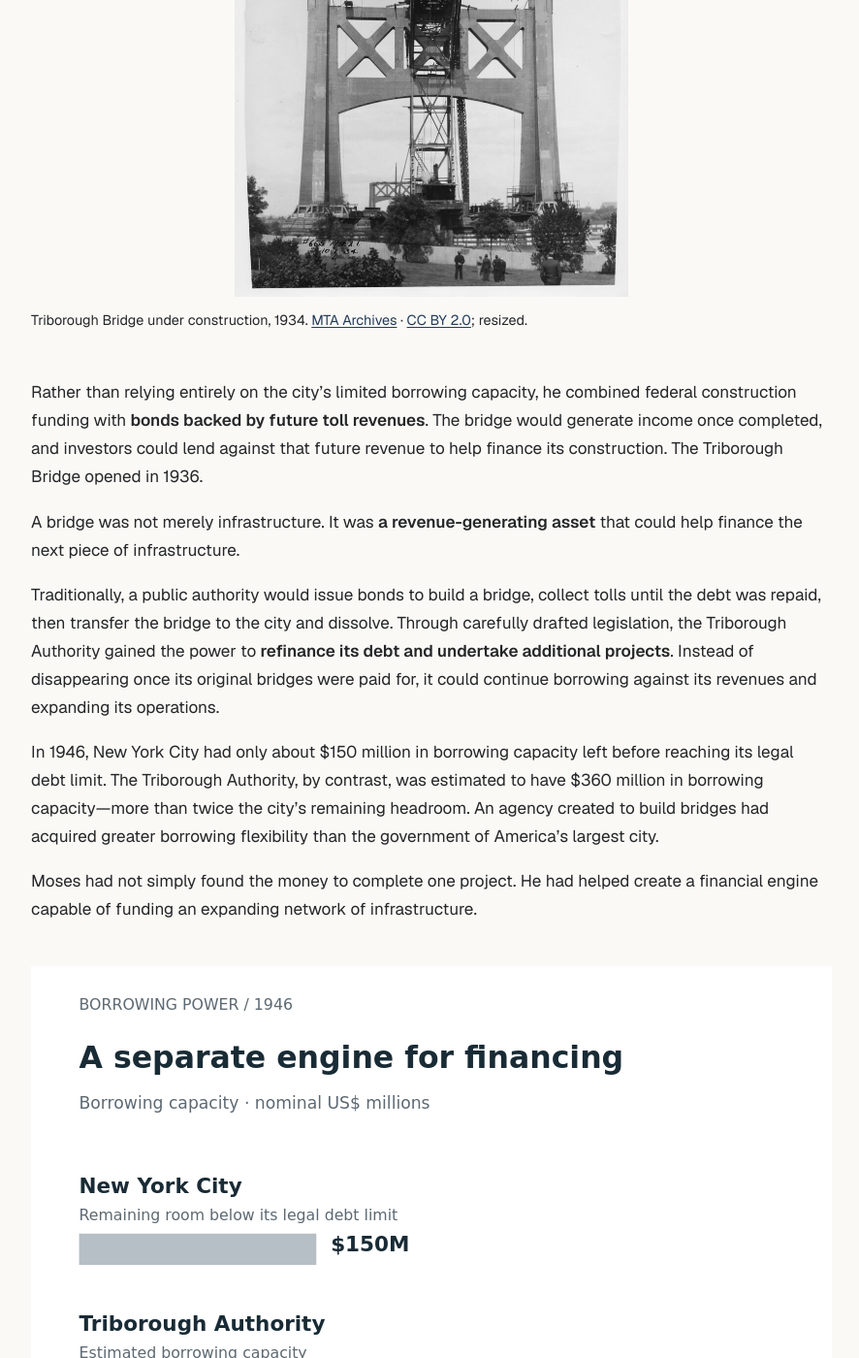
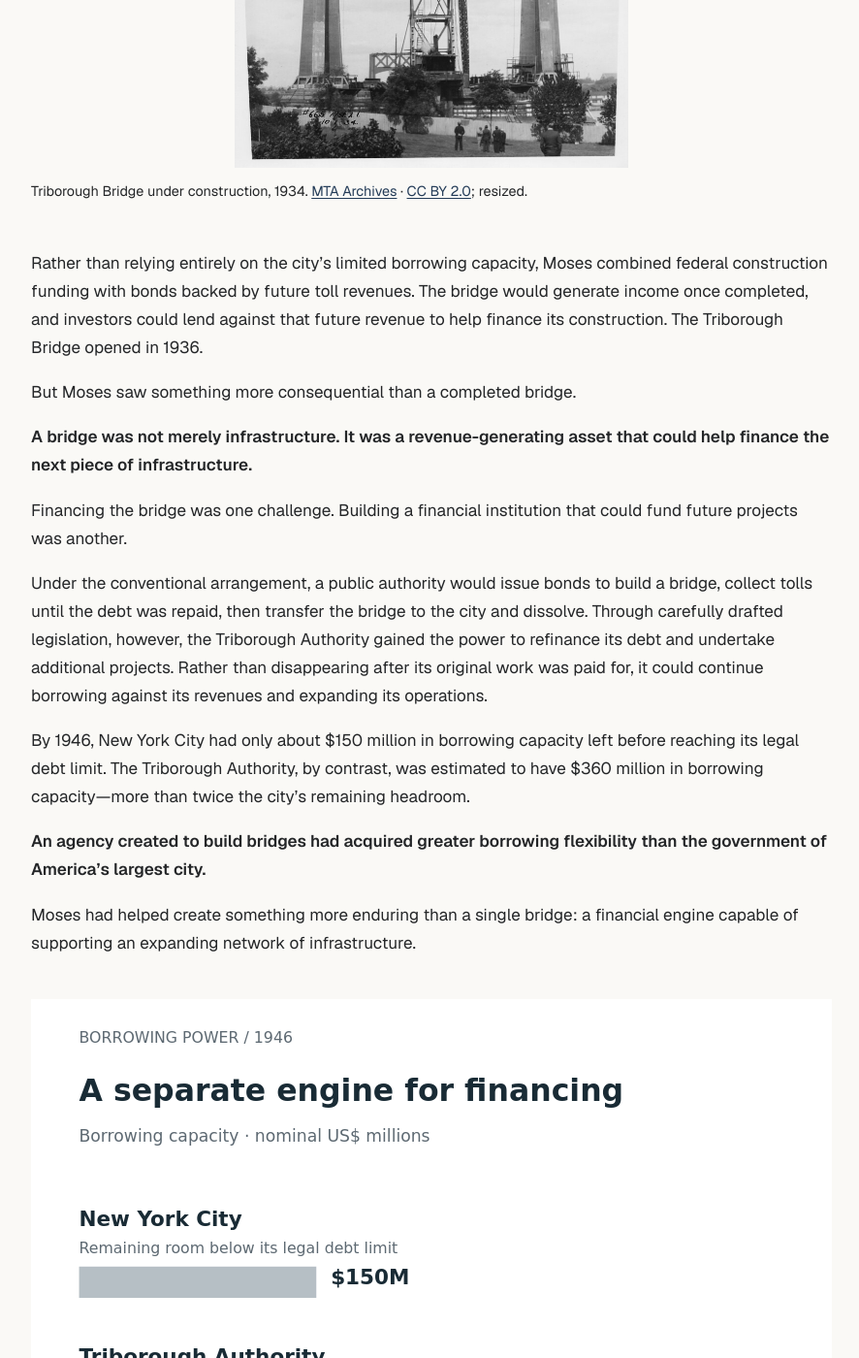
Before and after one commit to parksean7/parksean7.github.io, a Jekyll site: the page built from _posts/2026-11-01-how-the-impossible-gets-built.md, in a window 1280 px wide and 1400 px high, scrolled down 3743 px. Shown: the whole window at 97% size, without its empty margins (195-1081 px from the left). Built offline with Jekyll 4.4.1, drawn with Linux system fonts in a browser that asks for light colours; some of the changed text lies outside the part shown.

Commit message:
Replace part 1 with revised economics text

```diff
--- a/_posts/2026-11-01-how-the-impossible-gets-built.md
+++ b/_posts/2026-11-01-how-the-impossible-gets-built.md
@@ -54,11 +54,9 @@
 2. **Reducing external dependencies is essential to getting things done.**
 3. **Build systems in which each success makes the next one easier.**
 
-## 1. What Makes a Project Seem Impossible May Not Be the Technology, but the Economics.
+## 1. What Makes a Project Seem Impossible May Not Be the Technology, but the Economics
 
-A project can be **technically feasible and still be economically impossible**. Knowing how to build something is not the same as being able to afford it. Sometimes, the real breakthrough comes not from inventing new technology, but from changing how a project is financed—or what it costs to operate.
-
-When Moses took control of the Triborough Bridge Authority in 1934, construction had stalled amid the Great Depression. The engineering was feasible. The need for a direct connection between Manhattan, Queens, and the Bronx was clear. But New York City, already struggling with its finances, could not readily afford to finish the bridge.
+When Robert Moses took control of the Triborough Bridge Authority in 1934, construction had stalled amid the Great Depression. The need for a direct connection between Manhattan, Queens, and the Bronx was clear, and the engineering was within reach. What New York lacked was the money to finish it.
 
 <!-- essay-visual:triborough-construction:start -->
 <figure class="essay-visual essay-visual--portrait">
@@ -67,15 +65,21 @@
 </figure>
 <!-- essay-visual:triborough-construction:end -->
 
-Rather than relying entirely on the city's limited borrowing capacity, he combined federal construction funding with **bonds backed by future toll revenues**. The bridge would generate income once completed, and investors could lend against that future revenue to help finance its construction. The Triborough Bridge opened in 1936.
+Rather than relying entirely on the city's limited borrowing capacity, Moses combined federal construction funding with bonds backed by future toll revenues. The bridge would generate income once completed, and investors could lend against that future revenue to help finance its construction. The Triborough Bridge opened in 1936.
 
-A bridge was not merely infrastructure. It was **a revenue-generating asset** that could help finance the next piece of infrastructure.
+But Moses saw something more consequential than a completed bridge.
 
-Traditionally, a public authority would issue bonds to build a bridge, collect tolls until the debt was repaid, then transfer the bridge to the city and dissolve. Through carefully drafted legislation, the Triborough Authority gained the power to **refinance its debt and undertake additional projects**. Instead of disappearing once its original bridges were paid for, it could continue borrowing against its revenues and expanding its operations.
+**A bridge was not merely infrastructure. It was a revenue-generating asset that could help finance the next piece of infrastructure.**
 
-In 1946, New York City had only about $150 million in borrowing capacity left before reaching its legal debt limit. The Triborough Authority, by contrast, was estimated to have $360 million in borrowing capacity—more than twice the city's remaining headroom. An agency created to build bridges had acquired greater borrowing flexibility than the government of America's largest city.
+Financing the bridge was one challenge. Building a financial institution that could fund future projects was another.
 
-Moses had not simply found the money to complete one project. He had helped create a financial engine capable of funding an expanding network of infrastructure.
+Under the conventional arrangement, a public authority would issue bonds to build a bridge, collect tolls until the debt was repaid, then transfer the bridge to the city and dissolve. Through carefully drafted legislation, however, the Triborough Authority gained the power to refinance its debt and undertake additional projects. Rather than disappearing after its original work was paid for, it could continue borrowing against its revenues and expanding its operations.
+
+By 1946, New York City had only about $150 million in borrowing capacity left before reaching its legal debt limit. The Triborough Authority, by contrast, was estimated to have $360 million in borrowing capacity—more than twice the city's remaining headroom.
+
+**An agency created to build bridges had acquired greater borrowing flexibility than the government of America's largest city.**
+
+Moses had helped create something more enduring than a single bridge: a financial engine capable of supporting an expanding network of infrastructure.
 
 <!-- essay-visual:borrowing:start -->
 <figure class="essay-visual essay-visual--chart">
@@ -84,15 +88,17 @@
 </figure>
 <!-- essay-visual:borrowing:end -->
 
-Decades later, Elon Musk confronted a different economic barrier. By the time SpaceX was founded in 2002, humanity had been launching rockets into orbit for decades. The technology existed. But access to space remained extraordinarily expensive.
+Decades later, Elon Musk confronted a different economic barrier.
 
-The problem was partly built into the industry's economics: rockets were largely disposable. Consider the numbers. A 2018 NASA technical report estimated the Space Shuttle's launch cost at roughly $54,500 per kilogram of payload capacity, compared with Falcon 9's advertised price of approximately $2,720 per kilogram—a twentyfold difference. The comparison was not perfectly like-for-like, and SpaceX had already made major cost reductions before achieving reusability. But it illustrated just how dramatically the economics of reaching orbit could change.
+By the time SpaceX was founded in 2002, humanity had been launching rockets into orbit for decades. Yet access to space remained extraordinarily expensive, partly because rockets were largely disposable.
 
 A rocket's first stage contains sophisticated engines, fuel tanks, and expensive flight hardware. Traditionally, much of that investment was discarded after a single launch.
 
-What if the most expensive part of a rocket didn't have to be built again every time it flew?
+**What if the most expensive part of a rocket didn't have to be built again every time it flew?**
 
-SpaceX set out to recover the first stage, land it vertically, and fly it again. The engineering challenge was formidable. The booster had to survive separation, atmospheric reentry, and a precisely controlled landing. But landing was only half the problem. **Reuse would make economic sense only if refurbishment cost substantially less than building a replacement.** After years of testing and failed landing attempts, SpaceX successfully landed a Falcon 9 first stage in 2015 and flew a previously used booster again in 2017.
+SpaceX set out to recover the first stage, land it vertically, and fly it again. The engineering challenge was formidable: the booster had to survive separation, atmospheric reentry, and a precisely controlled landing. But landing was only half the problem. Reuse would make economic sense only if refurbishment cost substantially less than building a replacement.
+
+After years of testing and failed landing attempts, SpaceX successfully landed a Falcon 9 first stage in 2015 and flew a previously used booster again in 2017.
 
 <!-- essay-visual:landing:start -->
 <figure class="essay-visual essay-visual--portrait">
@@ -101,15 +107,15 @@
 </figure>
 <!-- essay-visual:landing:end -->
 
-Musk estimated that the first stage accounted for roughly 70% of a Falcon 9's launch cost. By 2020, he was citing refurbishment costs of around $1 million per booster and a best-case marginal launch cost of approximately $15 million, excluding overhead. Instead of repeatedly manufacturing its most expensive component, SpaceX could recover it, inspect it, refurbish it, and launch it again. Reusability eventually became routine rather than experimental.
+Musk estimated that the first stage accounted for roughly 70% of the cost of a new Falcon 9 rocket. By 2020, he was citing refurbishment costs of around $1 million per booster and a best-case marginal launch cost of approximately $15 million, excluding overhead. While these were Musk's estimates rather than audited figures, they pointed to the economic advantage of reusing expensive hardware instead of rebuilding it for every mission.
+
+As boosters began flying repeatedly, reuse became part of SpaceX's regular launch operations.
 
 **SpaceX had turned what was once a recurring expense into a reusable asset.**
 
-Moses needed to finance enormous upfront construction costs. Musk needed to reduce the recurring cost of launching rockets.
-
 **One turned future revenues into present financing. The other turned expendable hardware into reusable capital.**
 
-Rather than treating economic constraints as fixed limits, they treated the economics themselves as something that could be redesigned. But changing the economics is only part of the challenge. Even a financially viable project can remain stalled when critical decisions, resources, and capabilities are scattered across organizations with competing priorities.
+Rather than treating economic constraints as fixed limits, they treated the economics themselves as something that could be redesigned.
 
 ## 2. Reducing External Dependencies Is Essential to Getting Things Done.
 
```
